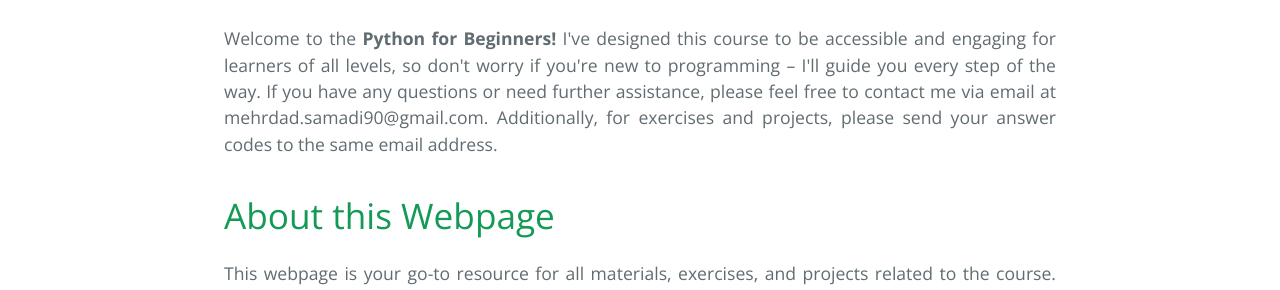
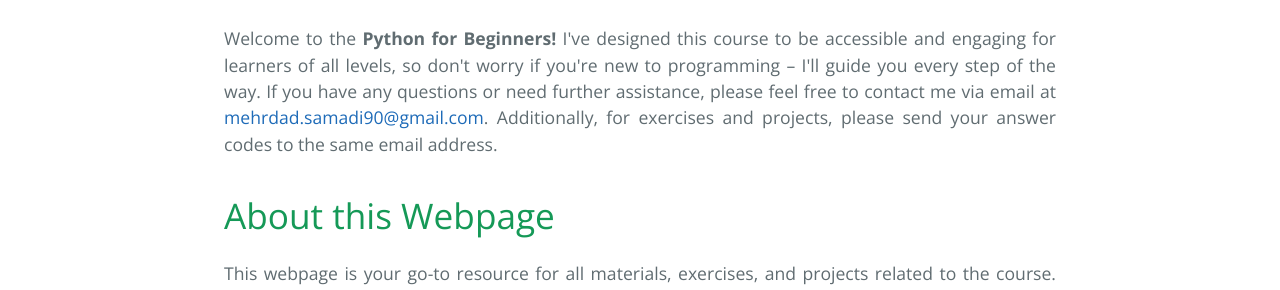
Before and after one commit to MehrdadSamadishadlou/Python_for_Beginners, a Jekyll site: the page built from index.md, in a window 1280 px wide. Shown: the part 476-766 px from the top of the page. Built offline with Jekyll 4.4.1, drawn with Linux system fonts in a browser that asks for light colours; part of the change alters nothing that is shown.

```diff
--- a/index.md
+++ b/index.md
@@ -9,7 +9,7 @@ filename: index
 # About this Course
 
 <p style='text-align: justify;'>
-Welcome to the <b>Python for Beginners!</b>  I've designed this course to be accessible and engaging for learners of all levels, so don't worry if you're new to programming – I'll guide you every step of the way. If you have any questions or need further assistance, please feel free to contact me via email at mehrdad.samadi90@gmail.com. Additionally, for exercises and projects, please send your answer codes to the same email address.
+Welcome to the <b>Python for Beginners!</b>  I've designed this course to be accessible and engaging for learners of all levels, so don't worry if you're new to programming – I'll guide you every step of the way. If you have any questions or need further assistance, please feel free to contact me via email at <a href="mehrdad.samadi90@gmail.com">mehrdad.samadi90@gmail.com</a>. Additionally, for exercises and projects, please send your answer codes to the same email address.
 </p>
 
 # About this Webpage
```
